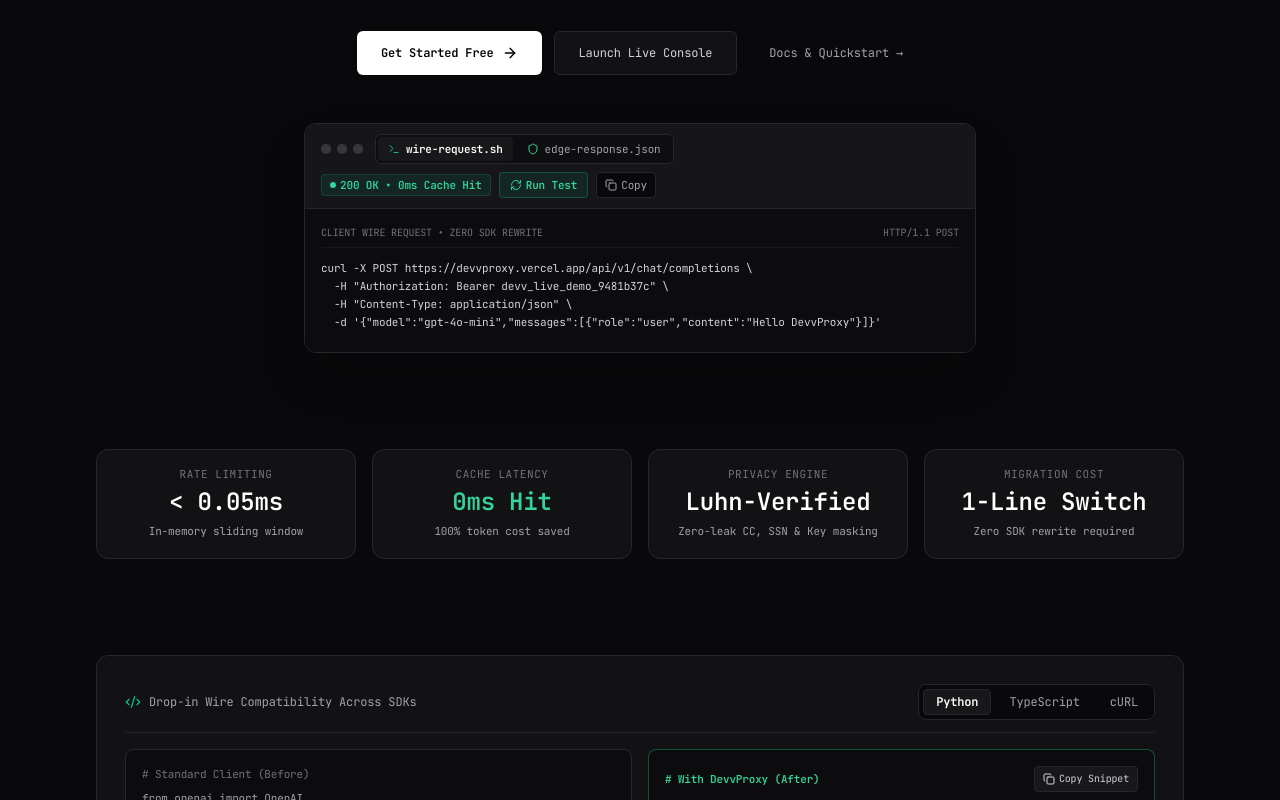
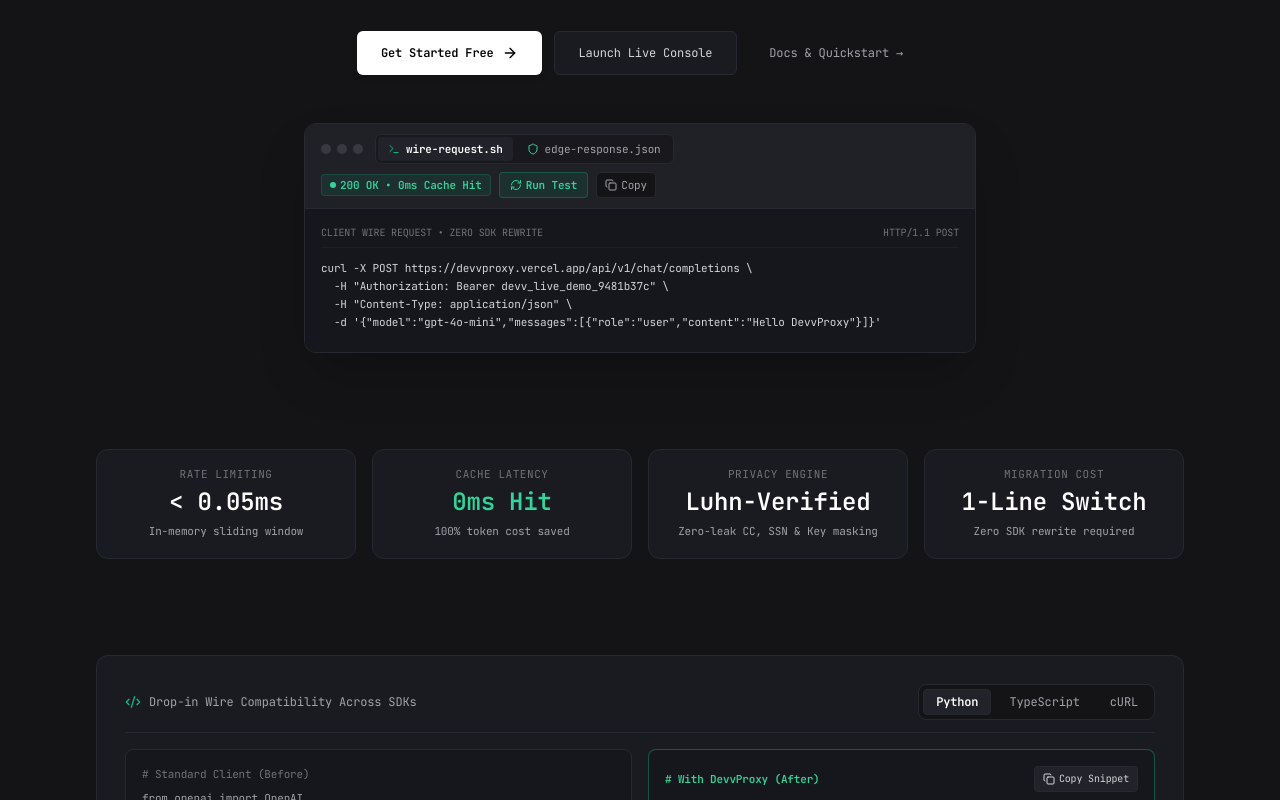
Before and after one commit to Hamidcodedot/devvproxy-saylani-assignment-2, a Next.js app: page / in a window 1280 px wide. Shown: the part 440-1240 px from the top of the page. Built offline with nearby package versions, Linux system fonts and the light colour scheme.

Commit message:
style(theme): transition from harsh pure black to refined charcoal dark grey palette

```diff
--- a/src/app/globals.css
+++ b/src/app/globals.css
@@ -4,12 +4,12 @@
 
 @layer base {
   :root {
-    --background: #09090b;
+    --background: #141417;
     --foreground: #f4f4f5;
   }
 
   body {
-    background-color: #09090b;
+    background-color: #141417;
     color: #f4f4f5;
     font-family: 'Inter', system-ui, -apple-system, sans-serif;
     letter-spacing: -0.01em;
@@ -23,7 +23,7 @@
 }
 
 ::-webkit-scrollbar-track {
-  background: #09090b;
+  background: #141417;
 }
 
 ::-webkit-scrollbar-thumb {
--- a/src/app/page.tsx
+++ b/src/app/page.tsx
@@ -387,7 +387,7 @@
               </div>
 
               {/* Terminal Body */}
-              <div className="p-4 bg-[#0c0c0e]">
+              <div className="p-4 bg-surface-editor">
                 {heroTerminalTab === 'request' ? (
                   <div className="space-y-2">
                     <div className="flex items-center justify-between text-[10px] text-zinc-500 border-b border-border-subtle/50 pb-1.5">
--- a/tailwind.config.ts
+++ b/tailwind.config.ts
@@ -10,17 +10,17 @@
   theme: {
     extend: {
       colors: {
-        background: "#09090b", // Pure dark matte background (zinc-950)
+        background: "#141417", // Elevated charcoal dark grey (soft on eyes, replaces harsh black)
         surface: {
-          0: "#09090b",
-          1: "#121215", // Solid matte surface
-          2: "#18181b", // Slightly elevated container (zinc-900)
-          3: "#27272a", // Borders & active states (zinc-800)
-          editor: "#0c0c0e", // Editor panel
+          0: "#141417",
+          1: "#1a1b20", // Refined dark grey card surface
+          2: "#22232a", // Elevated containers & pill buttons
+          3: "#2e303a", // Active borders & chips
+          editor: "#16171c", // Terminal editor background
         },
         border: {
-          subtle: "#27272a", // Crisp zinc-800 border
-          active: "#3f3f46", // zinc-700
+          subtle: "#272932", // Crisp subtle hairline border
+          active: "#3e414f", // Refined active border
         },
         primary: {
           DEFAULT: "#10b981", // Crisp emerald accent
```
